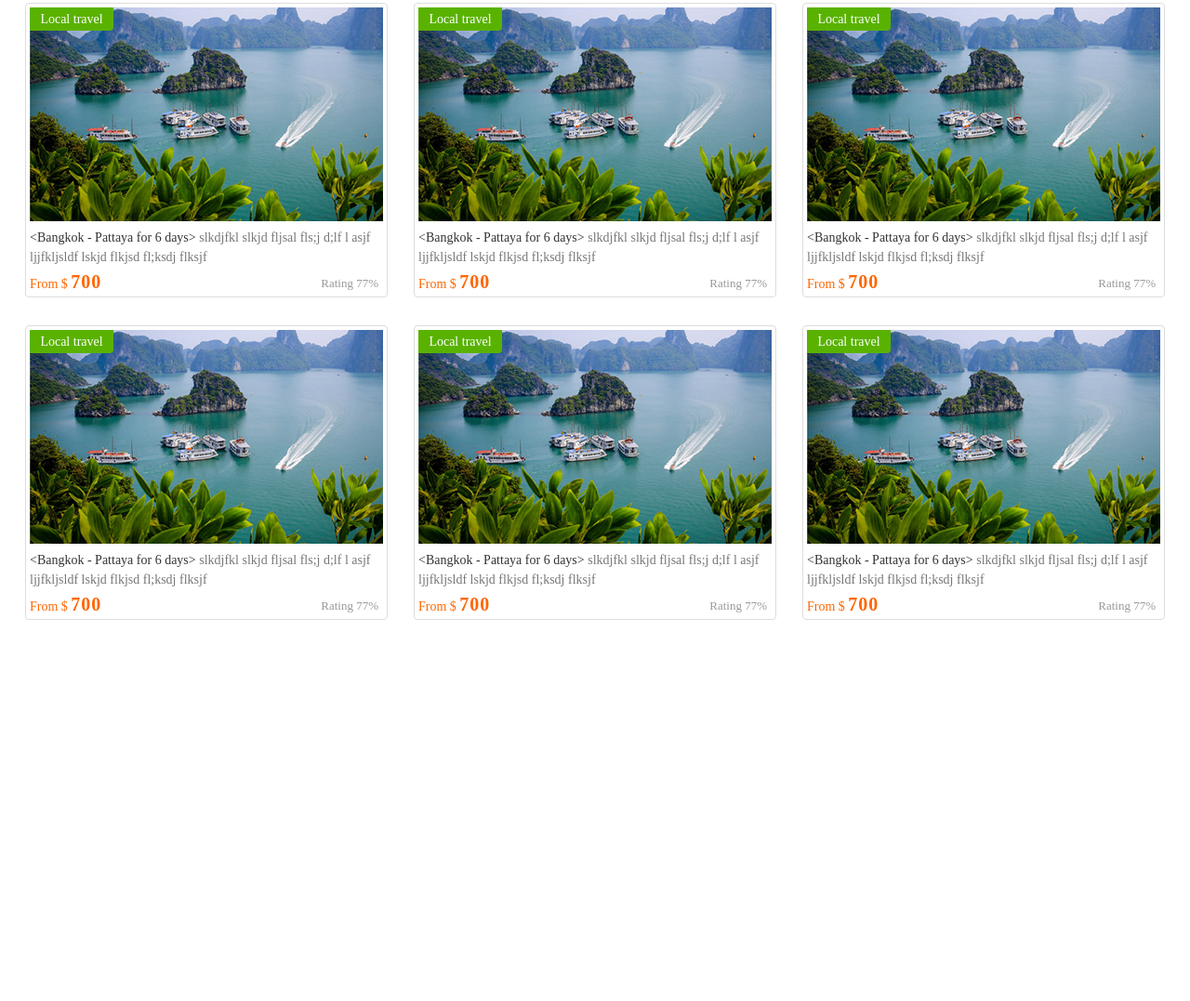
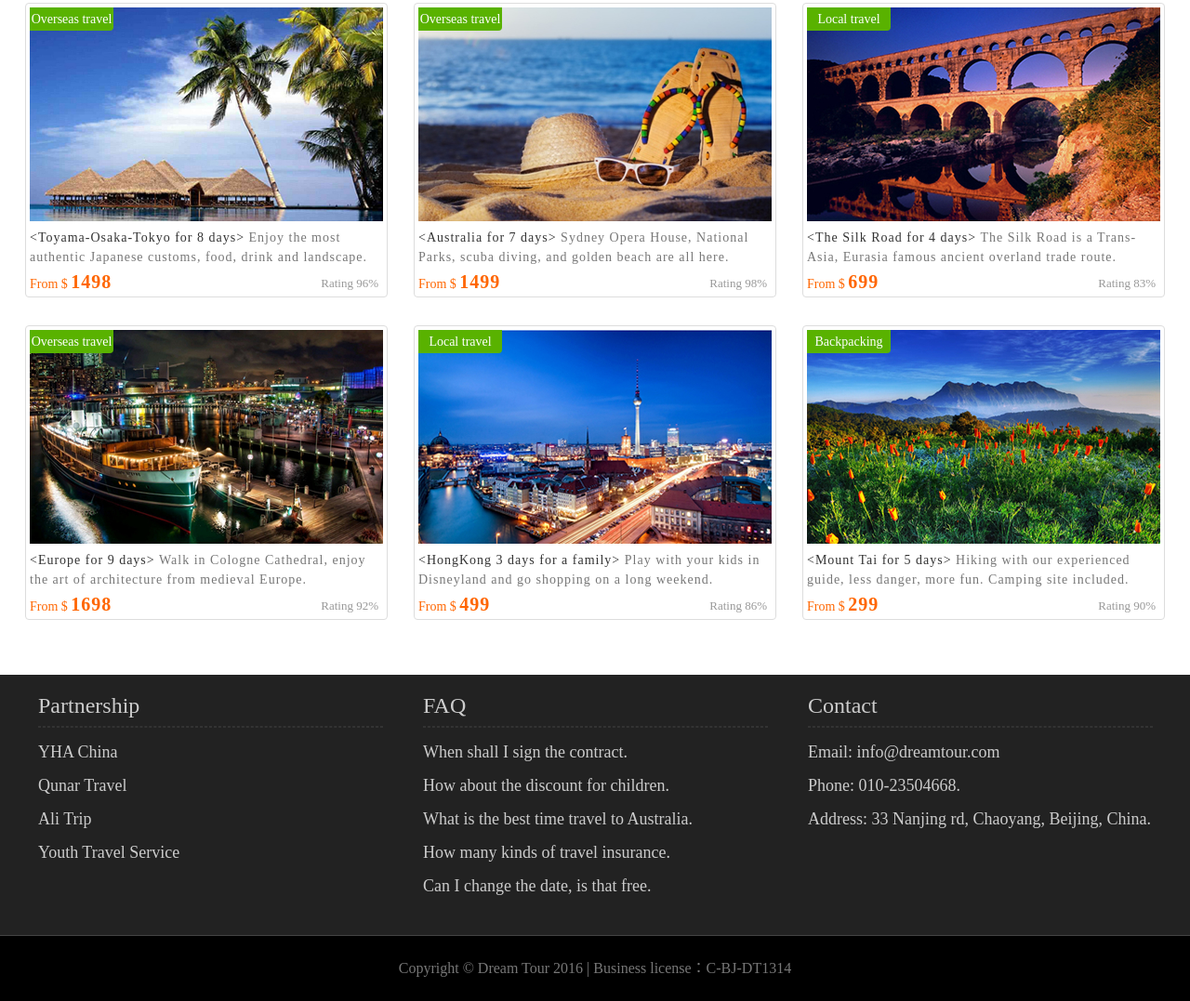
Before and after one commit to Shao0203/Travel, a website: page index.html in a window 1280 px wide. Shown: the part 1154-2231 px from the top of the page at 93% size. Before the commit the page ends 1930 px from the top, so only its background shows below. Drawn offline with Linux system fonts and the light colour scheme.

Commit message:
footer
Popular tourist routes finished,
footer finished,
homepage completed.

```diff
--- a/css/style.css
+++ b/css/style.css
@@ -1,10 +1,9 @@
 @charset "utf-8";
-
+/*global elements*/
 body, h1, h2, ul, p, figure {
 	margin: 0;
 	padding: 0;
 }
-
 ul {
 	list-style: outside none none;
 }
@@ -15,7 +14,7 @@ a {
 .hidden {
 	display: none;
 }
-
+/*navigation bar*/
 #header {
 	width: 100%;
 	height: 70px;
@@ -56,8 +55,7 @@ a {
 #header .active a {
 	background-color: #000;
 }
-
-
+/*search*/
 #search {
 	width: 100%;
 	height: 600px;
@@ -78,7 +76,7 @@ a {
 	margin: -30px 0 0 -300px;
 }
 
-#search .search {
+#search .text {
 	width: 467px;
 	height: 54px;
 	border-radius: 10px;
@@ -108,17 +106,16 @@ a {
 	left: 50%;
 	margin: -27px 0 0 175px;
 }
-
+/*popular tourist routes*/
 #tour {
 	width: 1263px;
-	height: 1200px;
+	height: 1150px;
 	margin: 30px auto;
 	text-align: center;
 }
 #tour .center h2 {
 	font-size: 45px;
 	color: #666;
-	/*letter-spacing: 2px;*/
 	margin: 10px 0;
 }
 #tour .center p {
@@ -142,7 +139,7 @@ a {
 #tour figure figcaption {
 	color: #777;
 	font-size: 14px;
-	/*letter-spacing: 1px;*/
+	letter-spacing: 1px;
 	line-height: 1.5;
 	padding: 7px 0 5px 0;
 }
@@ -180,3 +177,47 @@ a {
 	top: 4px;
 	left: 4px;
 }
+/*footer of partner, faq, contact and copyright*/
+#footer {
+	height: 350px;
+	background-color: #222;
+}
+#footer .top {
+	width: 1263px;
+	height: 280px;
+	margin: 0 auto;
+	text-align: center;
+}
+#footer .bottom {
+	height: 70px;
+	background-color: #000;
+	color: #777;
+	text-align: center;
+	line-height: 70px;
+	border-top: 1px solid #444;
+}
+#footer .top .column {
+	width: 410px;
+	height: 280px;
+	display: inline-block;
+	text-align: left;
+	color: #ccc;
+	vertical-align: top;
+}
+#footer .top h2 {
+	font-weight: normal;
+	padding: 20px 0 0 20px;
+}
+#footer .top hr {
+	width: 90%;
+	border: 1px dashed #333;
+}
+#footer .top ul {
+	font-size: 18px;
+	color: #777;
+	text-indent: 20px;
+	line-height: 2;
+}
+#footer .top a {
+	color: #ccc;
+}
--- a/index.html
+++ b/index.html
@@ -6,7 +6,7 @@
 	<link rel="stylesheet" href="css/style.css">
 </head>
 <body>
-
+<!-- header navigation bar start -->
 <header id="header">
 	<div class="center">
 		<h1 class="logo">dream tour travel agency</h1>
@@ -17,134 +17,172 @@
 				<li><a href="###">Tour</a></li>
 				<li><a href="###">Booking</a></li>
 				<li><a href="###">Gallery</a></li>
-				<li><a href="###">Contact</a></li>
+				<li><a href="###">About</a></li>
 			</ul>
 		</nav>
 	</div>
 </header>
-
+<!-- header navigation bar end -->
+<!-- search start -->
 <div id="search">
 	<div class="center"></div>
-	<input type="search" class="search" placeholder="Enter a place you like">
+	<input type="search" class="text" placeholder="Enter a place you like">
 	<button class="button">Search</button>
 </div>
-
+<!-- search end -->
+<!-- Popular tourist routes start -->
 <div id="tour">
 	<section class="center">
 		<h2>Popular tourist routes</h2>
 		<p>Local and overseas travel deals, airfares, cruises, coach tours, holiday packages, and travel tips.</p>
 	</section>
 	<figure>
-		<img src="img/tour1.jpg" alt="">
+		<img src="img/tour1.jpg" alt="Bangkok - Pattaya for 6 days">
 		<figcaption>
 			<strong class="title">&lt;Bangkok - Pattaya for 6 days&gt;</strong>
-			slkdjfkl slkjd fljsal fls;j d;lf l asjf ljjfkljsldf lskjd flkjsd fl;ksdj flksjf
+			Special for group travelling, countless scenic spots with no extra cost.
 		</figcaption>
 		<div>
-			<em class="sat">Rating 77%</em>
-			<span class="price">From $ <strong>700</strong></span>
+			<em class="sat">Rating 87%</em>
+			<span class="price">From $ <strong>698</strong></span>
+		</div>
+		<div class="type">Overseas travel</div>
+	</figure>
+	<figure>
+		<img src="img/tour2.jpg" alt="Maldives Beas Island for 4 days">
+		<figcaption>
+			<strong class="title">&lt;Maldives Beas Island for 4 days&gt;</strong>
+			Start from Singapore, breakfast, lunch, cruise and flight included.
+		</figcaption>
+		<div>
+			<em class="sat">Rating 91%</em>
+			<span class="price">From $ <strong>899</strong></span>
+		</div>
+		<div class="type">Overseas travel</div>
+	</figure>
+	<figure>
+		<img src="img/tour3.jpg" alt="Xian 5 days for a couple">
+		<figcaption>
+			<strong class="title">&lt;Xian 5 days for a couple&gt;</strong>
+			Romantic routes with all the wonderful scenery, wedding photography included.
+		</figcaption>
+		<div>
+			<em class="sat">Rating 88%</em>
+			<span class="price">From $ <strong>1199</strong></span>
 		</div>
 		<div class="type">Local travel</div>
 	</figure>
 	<figure>
-		<img src="img/tour1.jpg" alt="">
+		<img src="img/tour4.jpg" alt="Toyama-Osaka-Tokyo for 8 days">
 		<figcaption>
-			<strong class="title">&lt;Bangkok - Pattaya for 6 days&gt;</strong>
-			slkdjfkl slkjd fljsal fls;j d;lf l asjf ljjfkljsldf lskjd flkjsd fl;ksdj flksjf
+			<strong class="title">&lt;Toyama-Osaka-Tokyo for 8 days&gt;</strong>
+			Enjoy the most authentic Japanese customs, food, drink and landscape.
 		</figcaption>
 		<div>
-			<em class="sat">Rating 77%</em>
-			<span class="price">From $ <strong>700</strong></span>
+			<em class="sat">Rating 96%</em>
+			<span class="price">From $ <strong>1498</strong></span>
+		</div>
+		<div class="type">Overseas travel</div>
+	</figure>
+	<figure>
+		<img src="img/tour5.jpg" alt="Australia for 7 days">
+		<figcaption>
+			<strong class="title">&lt;Australia for 7 days&gt;</strong>
+			Sydney Opera House, National Parks, scuba diving, and golden beach are all here.
+		</figcaption>
+		<div>
+			<em class="sat">Rating 98%</em>
+			<span class="price">From $ <strong>1499</strong></span>
+		</div>
+		<div class="type">Overseas travel</div>
+	</figure>
+	<figure>
+		<img src="img/tour6.jpg" alt="The Silk Road for 4 days">
+		<figcaption>
+			<strong class="title">&lt;The Silk Road for 4 days&gt;</strong>
+			The Silk Road is a Trans-Asia, Eurasia famous ancient overland trade route.
+		</figcaption>
+		<div>
+			<em class="sat">Rating 83%</em>
+			<span class="price">From $ <strong>699</strong></span>
 		</div>
 		<div class="type">Local travel</div>
 	</figure>
 	<figure>
-		<img src="img/tour1.jpg" alt="">
+		<img src="img/tour7.jpg" alt="European 5 countries for 9 days">
 		<figcaption>
-			<strong class="title">&lt;Bangkok - Pattaya for 6 days&gt;</strong>
-			slkdjfkl slkjd fljsal fls;j d;lf l asjf ljjfkljsldf lskjd flkjsd fl;ksdj flksjf
+			<strong class="title">&lt;Europe for 9 days&gt;</strong>
+			Walk in Cologne Cathedral, enjoy the art of architecture from medieval Europe.
 		</figcaption>
 		<div>
-			<em class="sat">Rating 77%</em>
-			<span class="price">From $ <strong>700</strong></span>
+			<em class="sat">Rating 92%</em>
+			<span class="price">From $ <strong>1698</strong></span>
+		</div>
+		<div class="type">Overseas travel</div>
+	</figure>
+	<figure>
+		<img src="img/tour8.jpg" alt="HongKong 3 days for a family">
+		<figcaption>
+			<strong class="title">&lt;HongKong 3 days for a family&gt;</strong>
+			Play with your kids in Disneyland and go shopping on a long weekend.
+		</figcaption>
+		<div>
+			<em class="sat">Rating 86%</em>
+			<span class="price">From $ <strong>499</strong></span>
 		</div>
 		<div class="type">Local travel</div>
 	</figure>
 	<figure>
-		<img src="img/tour1.jpg" alt="">
+		<img src="img/tour9.jpg" alt="Mount Tai for 5 days">
 		<figcaption>
-			<strong class="title">&lt;Bangkok - Pattaya for 6 days&gt;</strong>
-			slkdjfkl slkjd fljsal fls;j d;lf l asjf ljjfkljsldf lskjd flkjsd fl;ksdj flksjf
+			<strong class="title">&lt;Mount Tai for 5 days&gt;</strong>
+			Hiking with our experienced guide, less danger, more fun. Camping site included.
 		</figcaption>
 		<div>
-			<em class="sat">Rating 77%</em>
-			<span class="price">From $ <strong>700</strong></span>
+			<em class="sat">Rating 90%</em>
+			<span class="price">From $ <strong>299</strong></span>
 		</div>
-		<div class="type">Local travel</div>
+		<div class="type">Backpacking</div>
 	</figure>
-	<figure>
-		<img src="img/tour1.jpg" alt="">
-		<figcaption>
-			<strong class="title">&lt;Bangkok - Pattaya for 6 days&gt;</strong>
-			slkdjfkl slkjd fljsal fls;j d;lf l asjf ljjfkljsldf lskjd flkjsd fl;ksdj flksjf
-		</figcaption>
-		<div>
-			<em class="sat">Rating 77%</em>
-			<span class="price">From $ <strong>700</strong></span>
+</div>
+<!-- Popular tourist routes end -->
+<!-- footer partnership faq contact and copyright start -->
+<footer id="footer">
+	<div class="top">
+		<div class="column left">
+			<h2>Partnership</h2>
+			<hr>
+			<ul>
+				<li><a href="###">YHA China</a></li>
+				<li><a href="###">Qunar Travel</a></li>
+				<li><a href="###">Ali Trip</a></li>
+				<li><a href="###">Youth Travel Service</a></li>
+			</ul>
 		</div>
-		<div class="type">Local travel</div>
-	</figure>
-	<figure>
-		<img src="img/tour1.jpg" alt="">
-		<figcaption>
-			<strong class="title">&lt;Bangkok - Pattaya for 6 days&gt;</strong>
-			slkdjfkl slkjd fljsal fls;j d;lf l asjf ljjfkljsldf lskjd flkjsd fl;ksdj flksjf
-		</figcaption>
-		<div>
-			<em class="sat">Rating 77%</em>
-			<span class="price">From $ <strong>700</strong></span>
+		<div class="column mid">
+			<h2>FAQ</h2>
+			<hr>
+			<ul>
+				<li><a href="###">When shall I sign the contract.</a></li>
+				<li><a href="###">How about the discount for children.</a></li>
+				<li><a href="###">What is the best time travel to Australia.</a></li>
+				<li><a href="###">How many kinds of travel insurance.</a></li>
+				<li><a href="###">Can I change the date, is that free.</a></li>
+			</ul>
 		</div>
-		<div class="type">Local travel</div>
-	</figure>
-	<figure>
-		<img src="img/tour1.jpg" alt="">
-		<figcaption>
-			<strong class="title">&lt;Bangkok - Pattaya for 6 days&gt;</strong>
-			slkdjfkl slkjd fljsal fls;j d;lf l asjf ljjfkljsldf lskjd flkjsd fl;ksdj flksjf
-		</figcaption>
-		<div>
-			<em class="sat">Rating 77%</em>
-			<span class="price">From $ <strong>700</strong></span>
+		<div class="column right">
+			<h2>Contact</h2>
+			<hr>
+			<ul>
+				<li><a href="###">Email: info@dreamtour.com</a></li>
+				<li><a href="###">Phone: 010-23504668.</a></li>
+				<li><a href="###">Address: 33 Nanjing rd, Chaoyang, Beijing, China.</a></li>
+			</ul>
 		</div>
-		<div class="type">Local travel</div>
-	</figure>
-	<figure>
-		<img src="img/tour1.jpg" alt="">
-		<figcaption>
-			<strong class="title">&lt;Bangkok - Pattaya for 6 days&gt;</strong>
-			slkdjfkl slkjd fljsal fls;j d;lf l asjf ljjfkljsldf lskjd flkjsd fl;ksdj flksjf
-		</figcaption>
-		<div>
-			<em class="sat">Rating 77%</em>
-			<span class="price">From $ <strong>700</strong></span>
-		</div>
-		<div class="type">Local travel</div>
-	</figure>
-	<figure>
-		<img src="img/tour1.jpg" alt="">
-		<figcaption>
-			<strong class="title">&lt;Bangkok - Pattaya for 6 days&gt;</strong>
-			slkdjfkl slkjd fljsal fls;j d;lf l asjf ljjfkljsldf lskjd flkjsd fl;ksdj flksjf
-		</figcaption>
-		<div>
-			<em class="sat">Rating 77%</em>
-			<span class="price">From $ <strong>700</strong></span>
-		</div>
-		<div class="type">Local travel</div>
-	</figure>
-
-</div>
-
+	</div>
+	<div class="bottom">Copyright &copy; Dream Tour 2016 | Business license：C-BJ-DT1314</div>
+</footer>
+<!-- footer partnership faq contact and copyright end -->
 
 </body>
 </html>
```
